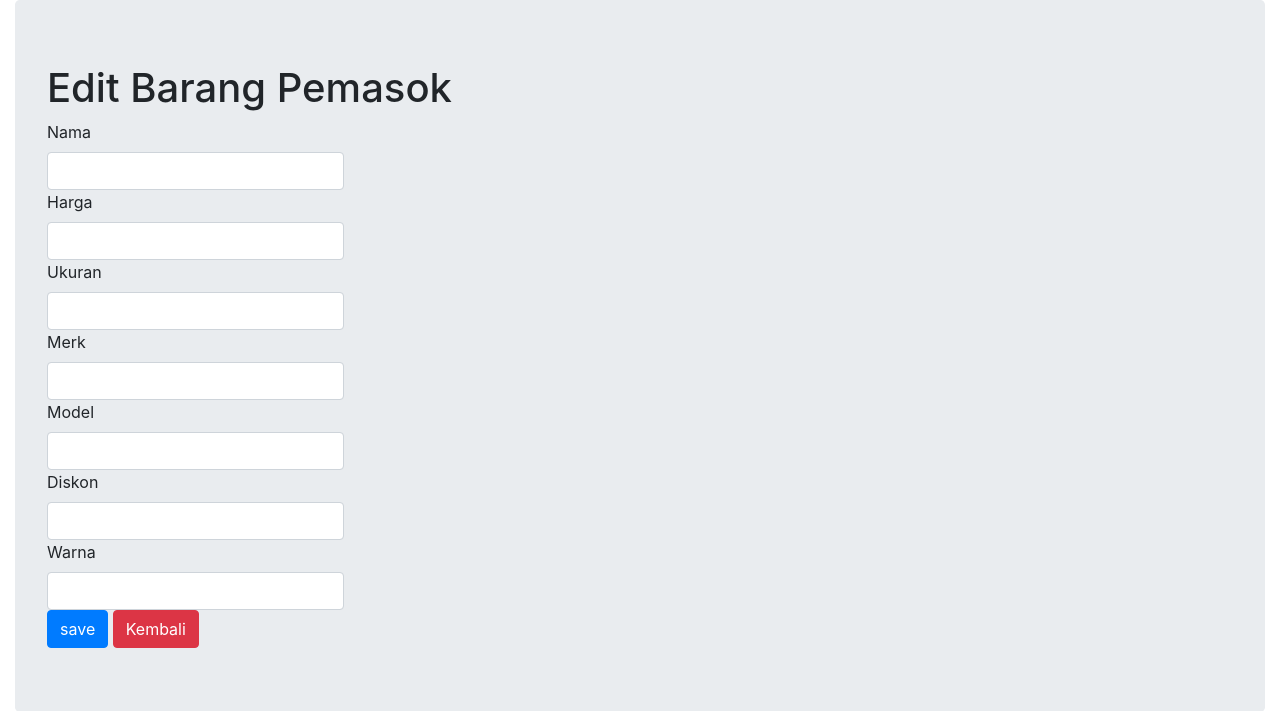
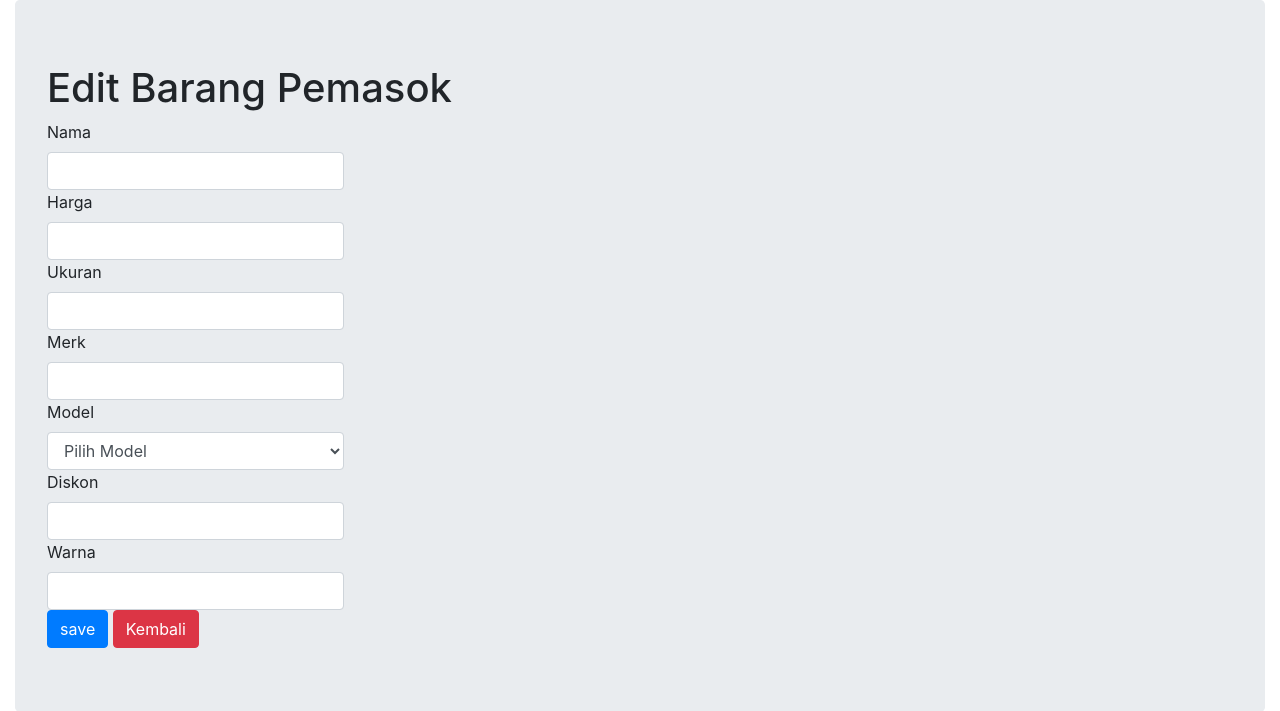
Before and after one commit to akli0027/TokoOnline, a PHP site: page /edit_barang_pemasok.php?kode_barang=1 in a window 1280 px wide. Shown: the top 711 px of the page. Run offline with PHP 8.4, Linux system fonts and the light colour scheme; data that the repository does not hold is empty.

Commit message:
Update edit_barang_pemasok.php

```diff
--- a/edit_barang_pemasok.php
+++ b/edit_barang_pemasok.php
@@ -24,8 +24,15 @@
             <input class="form-control col-sm-3" type="text" name="ukuran" value="<?= $row['ukuran'] ?>" >
             <label>Merk</label><br>
             <input class="form-control col-sm-3" type="text" name="merk" value="<?= $row['merk'] ?>" >
-            <label>Model</label><br>
-            <input class="form-control col-sm-3" type="text" name="model" value="<?= $row['model'] ?>" >
+            <label>Model</label>
+            <select class="form-control col-sm-3" placeholder="Model" name="model">
+              <option selected hidden value="">Pilih Model</option>
+              <option value="mouse">Mouse</option>
+              <option value="monitor">Monitor</option>
+              <option value="keyboard">Keyboard</option>
+               <option value="ram">Ram</option>
+                <option value="speaker">Speaker</option>
+            </select>
             <label>Diskon</label><br>
             <input class="form-control col-sm-3" type="text" name="diskon" value="<?= $row['diskon'] ?>" >
              <label>Warna</label><br>
```
